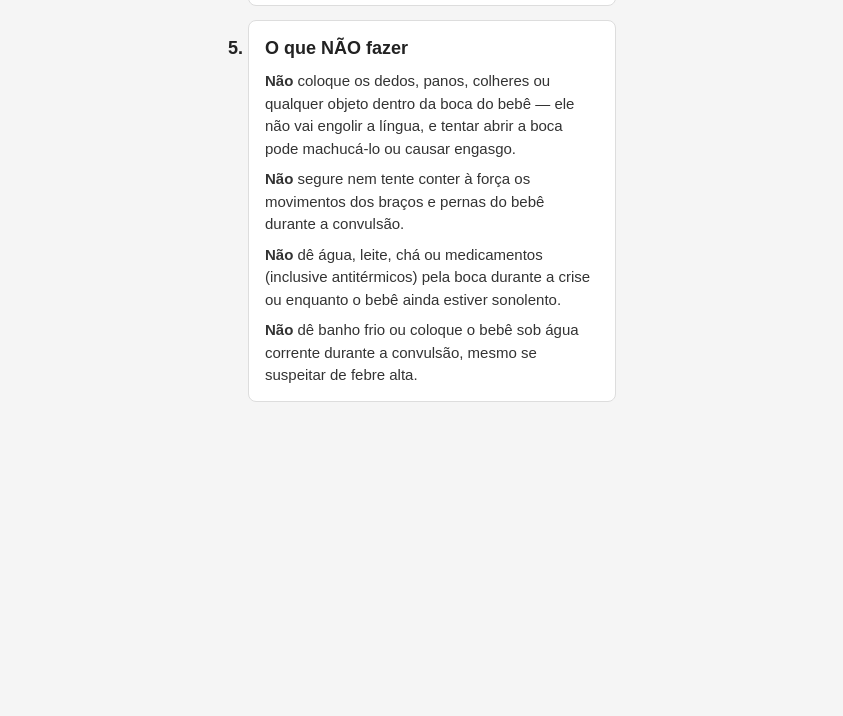
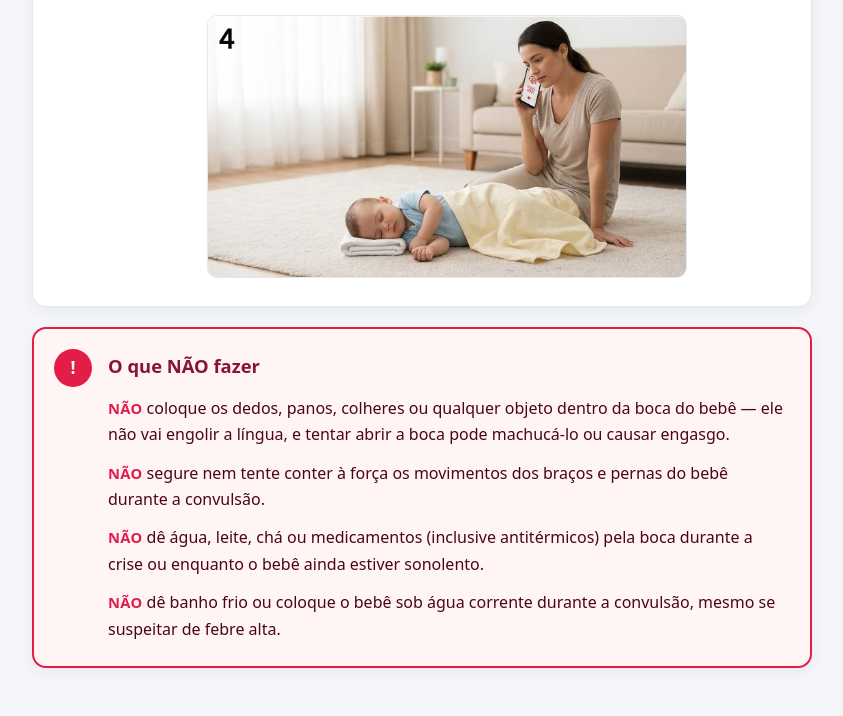
Before and after one commit to ADS-Grupo-39/Projeto-Integrado, a plain HTML site: page protocolos/convulsao_bebes.html in a window 1280 px wide. Shown: the part 2057-2773 px from the top of the page, without its empty margins (218-1061 px from the left). Before the commit the page ends 2489 px from the top, so only its background shows below. Drawn offline with Linux system fonts and the light colour scheme.

Commit message:
Atualizar o style.css

```diff
--- a/protocolos/style.css
+++ b/protocolos/style.css
@@ -1,60 +1,161 @@
-* {
+/* Reset e variáveis de tema */
+:root {
+    --bg-page: #f4f6f9;
+    --bg-card: #ffffff;
+    --text-main: #1e293b;
+    --text-muted: #475569;
+    --primary: #0f4c81;
+    --primary-light: #e0f2fe;
+    --danger-bg: #fff5f5;
+    --danger-border: #e11d48;
+    --danger-text: #881337;
+    --border-subtle: #e2e8f0;
+    --radius: 14px;
+    --shadow: 0 4px 16px rgba(15, 23, 42, 0.06);
+}
+
+*,
+*::before,
+*::after {
     box-sizing: border-box;
-    margin: 0;
-    padding: 0;
 }
 
 body {
-    font-family: Arial, Helvetica, sans-serif;
+    margin: 0;
+    padding: 24px 16px 48px;
+    font-family: system-ui, -apple-system, BlinkMacSystemFont, "Segoe UI", Roboto, sans-serif;
     font-size: 16px;
-    line-height: 1.5;
-    color: #222222;
-    background-color: #f5f5f5;
-    max-width: 420px;
-    margin: 0 auto;
-    padding: 16px;
+    line-height: 1.65;
+    color: var(--text-main);
+    background-color: var(--bg-page);
 }
 
+/* Cabeçalho principal */
 h1 {
-    font-size: 22px;
+    max-width: 780px;
+    margin: 0 auto 32px;
+    padding: 24px 20px;
+    text-align: center;
+    font-size: clamp(1.5rem, 4vw, 2.25rem);
+    font-weight: 800;
     line-height: 1.25;
-    text-align: center;
-    margin-bottom: 20px;
-    color: #b71c1c;
+    color: var(--primary);
+    background-color: var(--bg-card);
+    border-radius: var(--radius);
+    border-bottom: 4px solid var(--primary);
+    box-shadow: var(--shadow);
 }
 
+/* Lista numerada personalizada */
 ol {
-    padding-left: 20px;
+    counter-reset: passo;
+    list-style: none;
+    max-width: 780px;
+    margin: 0 auto;
+    padding: 0;
+    display: flex;
+    flex-direction: column;
+    gap: 20px;
 }
 
 ol > li {
-    font-weight: bold;
-    font-size: 18px;
-    background-color: #ffffff;
-    border-radius: 8px;
-    padding: 14px 16px;
-    margin-bottom: 14px;
-    border: 1px solid #dddddd;
+    counter-increment: passo;
+    position: relative;
+    background-color: var(--bg-card);
+    border: 1px solid var(--border-subtle);
+    border-radius: var(--radius);
+    padding: 22px 24px 24px 74px;
+    box-shadow: var(--shadow);
+    font-size: 1.15rem;
+    font-weight: 700;
+    color: var(--primary);
 }
 
-ol > li p {
-    font-weight: normal;
-    font-size: 15px;
-    margin-top: 8px;
-    color: #333333;
+/* Badge numerado à esquerda */
+ol > li::before {
+    content: counter(passo);
+    position: absolute;
+    left: 20px;
+    top: 20px;
+    width: 38px;
+    height: 38px;
+    display: flex;
+    align-items: center;
+    justify-content: center;
+    font-size: 1.1rem;
+    font-weight: 800;
+    color: #ffffff;
+    background-color: var(--primary);
+    border-radius: 50%;
 }
 
-/* Ajuste das imagens para tela de celular */
-img {
+/* Parágrafos dentro de cada passo */
+ol > li p {
+    margin: 12px 0 0;
+    font-size: 1rem;
+    font-weight: 400;
+    color: var(--text-main);
+}
+
+ol > li p:first-of-type {
+    margin-top: 14px;
+}
+
+/* Ênfases no texto */
+b {
+    font-weight: 700;
+    color: #0f172a;
+}
+
+/* Imagens ilustrativas */
+ol > li img {
     display: block;
     width: 100%;
-    max-width: 100%;
+    max-width: 480px;
     height: auto;
-    border-radius: 6px;
-    margin-top: 10px;
+    margin: 18px auto 4px;
+    border-radius: 10px;
+    border: 1px solid var(--border-subtle);
+    object-fit: cover;
 }
 
-/* Espaçamento caso a imagem fique solta entre itens da lista */
-ol > img {
-    margin-bottom: 14px;
+/* Destaque especial para o último item: "O que NÃO fazer" */
+ol > li:last-child {
+    background-color: var(--danger-bg);
+    border: 2px solid var(--danger-border);
+    color: var(--danger-text);
 }
+
+ol > li:last-child::before {
+    content: "!";
+    background-color: var(--danger-border);
+}
+
+ol > li:last-child p {
+    color: #4c0519;
+}
+
+ol > li:last-child b {
+    color: var(--danger-border);
+    text-transform: uppercase;
+    font-size: 0.92em;
+    letter-spacing: 0.02em;
+}
+
+/* Responsividade para telas pequenas */
+@media (max-width: 560px) {
+    body {
+        padding: 16px 12px 36px;
+    }
+
+    ol > li {
+        padding: 68px 18px 20px;
+    }
+
+    ol > li::before {
+        left: 18px;
+        top: 16px;
+        width: 36px;
+        height: 36px;
+    }
+}
```
